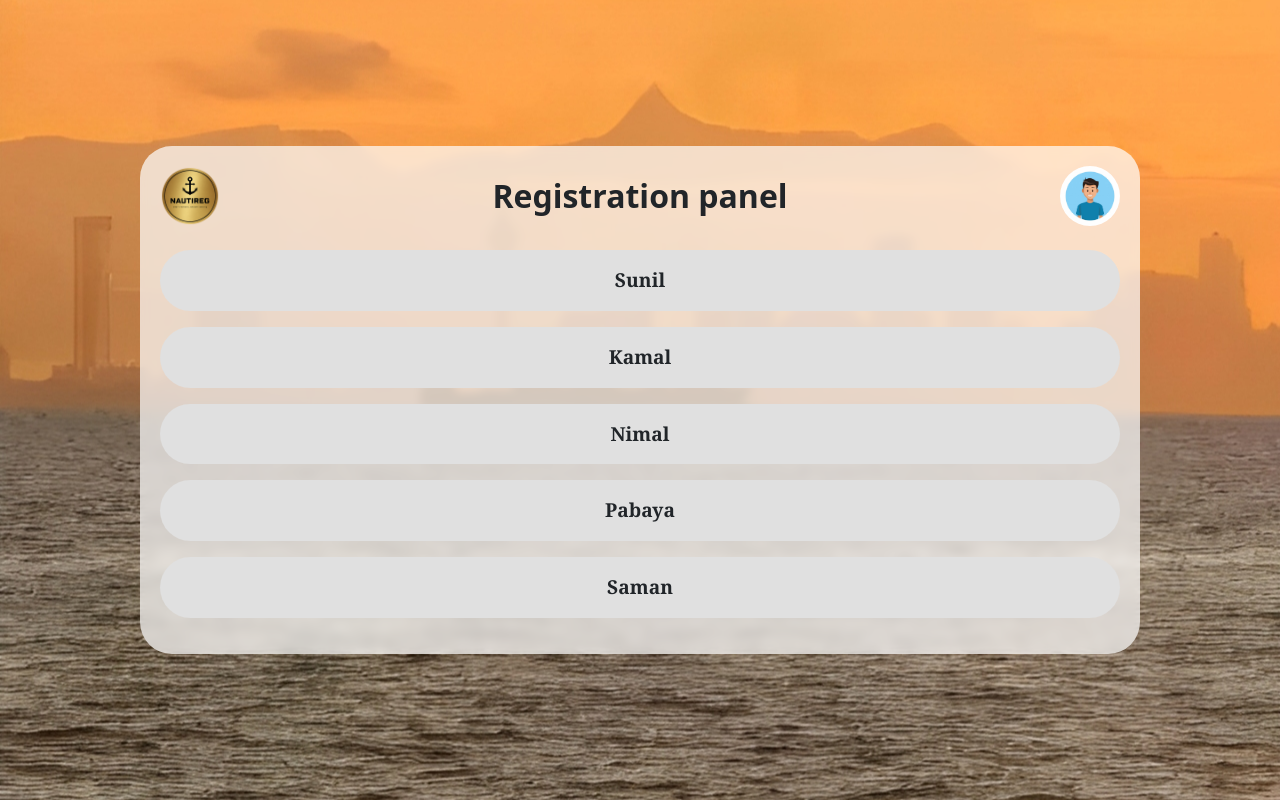
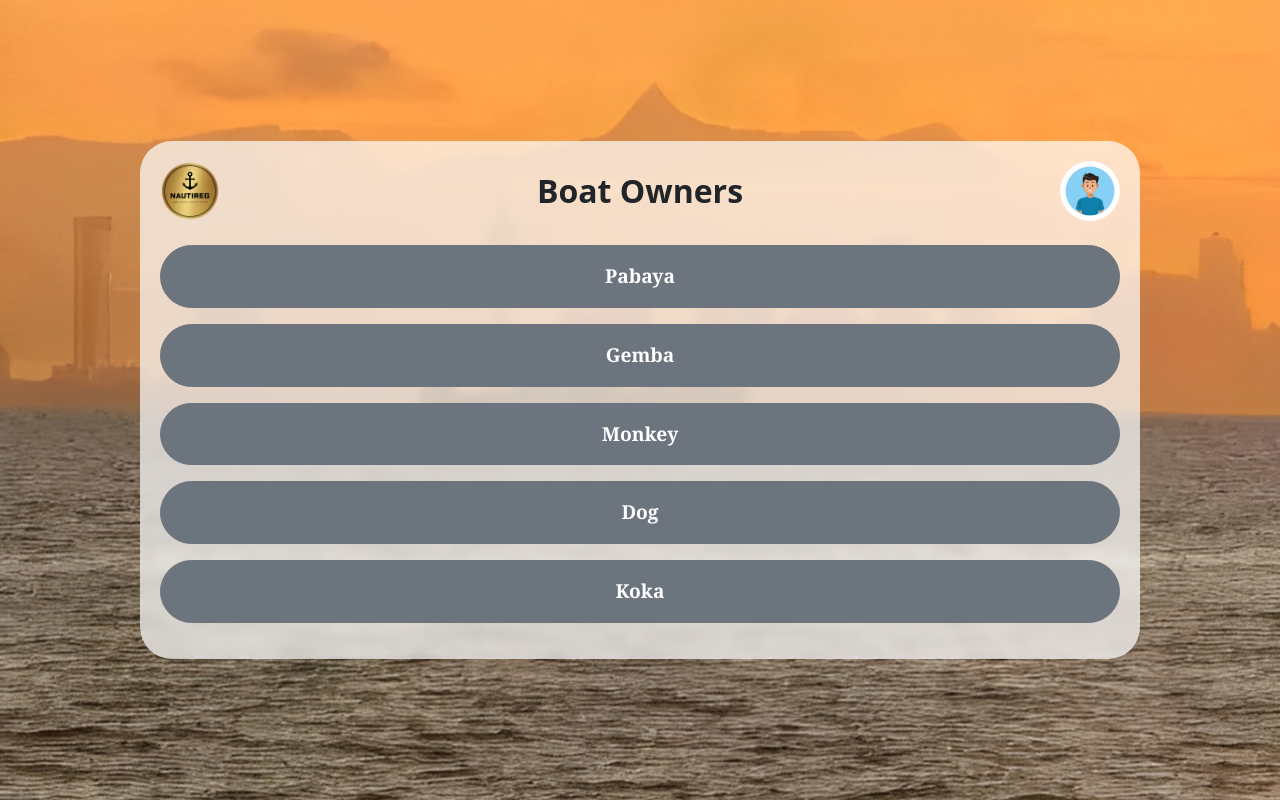
Before and after one commit to BHdahanayaka2003/MarineTrack-Final-Project, a React (Vite) app: page /BoatOwnerDetails in a window 1280 px wide. Built offline with nearby package versions, Linux system fonts and the light colour scheme.

Commit message:
feat: update BoatOwnerDetails and BoatRegistrationPage components with improved button functionality and default field values

```diff
--- a/src/BoatOwnerDetails.jsx
+++ b/src/BoatOwnerDetails.jsx
@@ -3,15 +3,22 @@ import "bootstrap/dist/css/bootstrap.min.css";
 import backgroundImage from "./background.jpeg";
 import logoImage from "./logo.png";
 import profileImage from "./profile.png";
+import { useNavigate } from "react-router-dom";
 
 const BoatOwnerDetails = () => {
-  const requests = [
-    "Sunil",
-    "Kamal",
-    "Nimal",
+  const navigate = useNavigate();
+
+  const buttonLabels = [
     "Pabaya",
-    "Saman",
+    "Gemba",
+    "Monkey",
+    "Dog",
+    "Koka",
   ];
+
+  const handleButtonClick = (label) => {
+    navigate("/BoatRegistrationPage", { state: { label } });
+  };
 
   return (
     <div
@@ -40,8 +47,10 @@ const BoatOwnerDetails = () => {
             width="60"
             height="60"
             className="rounded-circle"
+            style={{ cursor: "pointer" }}
+            onClick={() => navigate("/Dashboard")}
           />
-          <h2 className="text-center flex-grow-1 fw-bold m-0">Registration panel</h2>
+          <h2 className="text-center flex-grow-1 fw-bold m-0"> Boat Owners</h2>
           <img
             src={profileImage}
             alt="Profile"
@@ -52,18 +61,18 @@ const BoatOwnerDetails = () => {
         </div>
 
         <div className="d-flex flex-column">
-          {requests.map((request, index) => (
-            <div
+          {buttonLabels.map((label, index) => (
+            <button
               key={index}
-              className="text-center fw-semibold py-3 px-3 rounded-pill mb-3"
+              className="btn btn-secondary text-center fw-semibold py-3 px-2 rounded-pill mb-3 w-100"
               style={{
-                backgroundColor: "#e0e0e0",
                 fontFamily: "'Georgia', serif",
                 fontSize: "1.2rem",
               }}
+              onClick={() => handleButtonClick(label)}
             >
-              {request}
-            </div>
+              {label}
+            </button>
           ))}
         </div>
       </div>
--- a/src/BoatRegistationPage.jsx
+++ b/src/BoatRegistationPage.jsx
@@ -36,11 +36,11 @@ return (
                 <div className="card-body">
                     <form>
                         {[
-                            { label: "Name", id: "name", placeholder: "Enter your name" },
-                            { label: "ID Number", id: "idNumber", placeholder: "Enter your ID number" },
-                            { label: "Phone Number", id: "phoneNumber", placeholder: "Enter your phone number" },
-                            { label: "Email", id: "email", placeholder: "Enter your email" },
-                            { label: "Address", id: "address", placeholder: "Enter your address" },
+                            { label: "Name", id: "name", value: "John Doe" },
+                            { label: "ID Number", id: "idNumber", value: "123456789" },
+                            { label: "Phone Number", id: "phoneNumber", value: "+1234567890" },
+                            { label: "Email", id: "email", value: "john.doe@example.com" },
+                            { label: "Address", id: "address", value: "123 Main St, City, Country" },
                         ].map((field) => (
                             <div className="row mb-3" key={field.id}>
                                 <label htmlFor={field.id} className="col-sm-3 col-form-label fw-bold">
@@ -49,12 +49,13 @@ return (
                                 <div className="col-sm-9">
                                     <div className="input-group">
                                         <span className="input-group-text">:</span>
-                                        <input
-                                            type="text"
-                                            className="form-control"
+                                        <span
+                                            className="form-control bg-light"
                                             id={field.id}
-                                            placeholder={field.placeholder}
-                                        />
+                                            style={{ border: "none" }}
+                                        >
+                                            {field.value}
+                                        </span>
                                     </div>
                                 </div>
                             </div>
```
